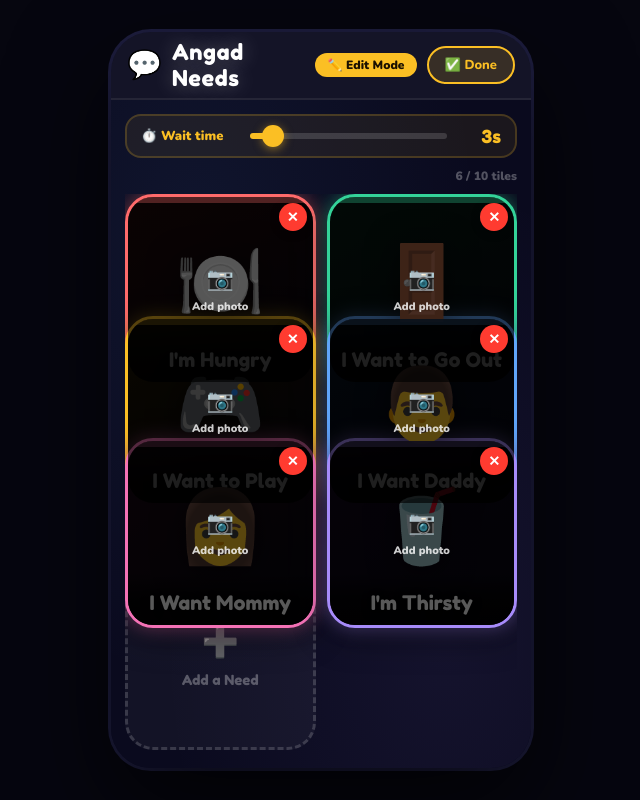
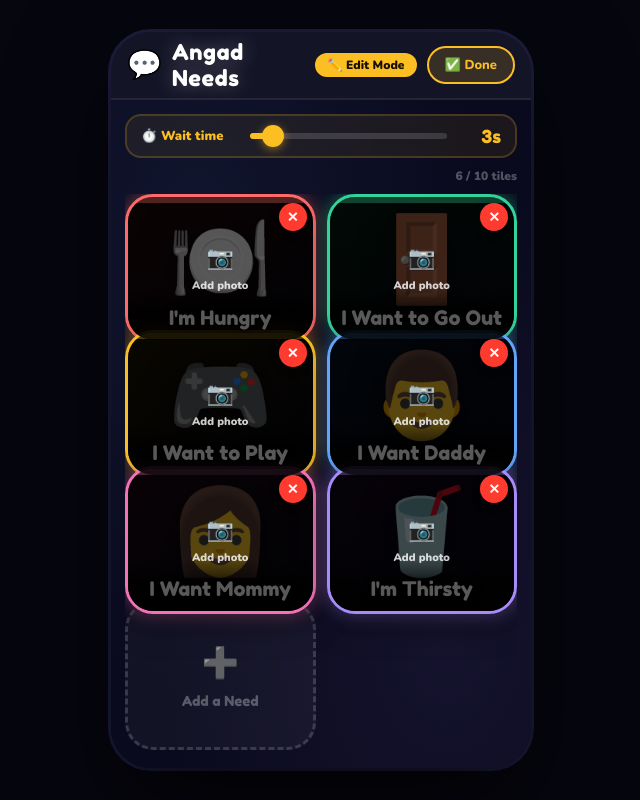
Before and after one commit to rpadebet/angad-patience, a plain HTML site: page index.html in a window 1280 px wide. Both pictures are taken after a click on the button "⚙️ Edit". Shown: the whole page, without its empty margins (319-959 px from the left). Drawn offline with nearby package versions, Linux system fonts and the light colour scheme.

Commit message:
Add files via upload

```diff
--- a/index.html
+++ b/index.html
@@ -98,8 +98,8 @@ body.admin-mode #tile-count-badge{display:block;}
   background:var(--tb,#1A1A38);
   box-shadow:0 8px 32px rgba(0,0,0,.5),0 0 18px var(--tg,rgba(255,107,107,.3)),inset 0 1px 0 rgba(255,255,255,.08);
   transition:transform .15s cubic-bezier(.34,1.4,.64,1),box-shadow .15s,filter .3s;
-  /* Enforce square-ish aspect ratio so tiles are tall enough */
-  aspect-ratio:1/1;
+  /* Slightly wider than square so 3 rows fit without scrolling */
+  aspect-ratio:1/0.78;
 }
 .need-tile::before{
   content:'';position:absolute;top:0;left:0;right:0;height:6px;
@@ -128,7 +128,7 @@ body.admin-mode #tile-count-badge{display:block;}
   position:absolute;
   top:50%;left:50%;
   transform:translate(-50%, -58%); /* slightly above centre to leave room for label */
-  font-size:clamp(44px, 12vw, 72px);
+  font-size:clamp(52px, 14vw, 84px);
   line-height:1;
   z-index:2;
   filter:drop-shadow(0 4px 16px rgba(0,0,0,.6));
@@ -180,7 +180,7 @@ body.admin-mode .tile-delete{display:flex;}
   background:rgba(255,255,255,.04);
   display:none;flex-direction:column;align-items:center;justify-content:center;
   gap:8px;cursor:pointer;
-  aspect-ratio:1/1;
+  aspect-ratio:1/0.78;
   transition:background .18s,border-color .18s;
 }
 #add-tile-card:active{background:rgba(255,255,255,.09);border-color:#60A5FA;}
```
